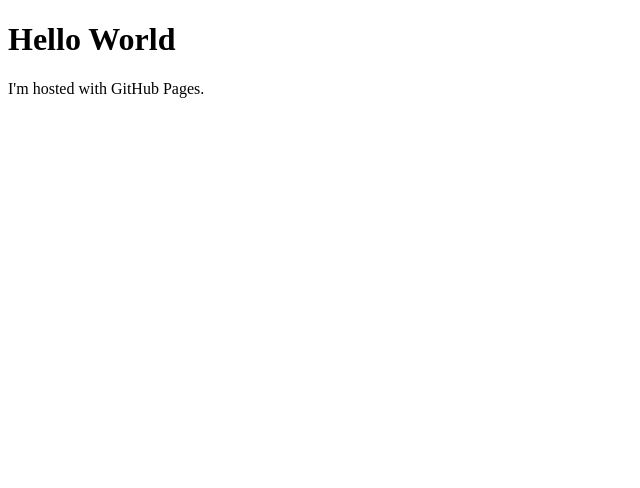
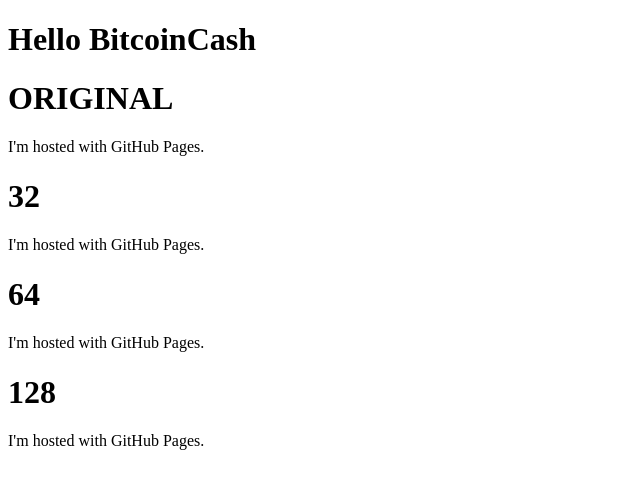
Before and after one commit to MrBudai/mrbudai.github.io, a plain HTML site: page index.html in a window 1280 px wide. Shown: the whole page, without its empty margins (0-640 px from the left). Drawn offline with Linux system fonts and the light colour scheme.

Commit message:
add work#01

```diff
--- a/index.html
+++ b/index.html
@@ -1,7 +1,14 @@
 <!DOCTYPE html>
 <html>
 <body>
-<h1>Hello World</h1>
+<h1>Hello BitcoinCash</h1>
+<h1>ORIGINAL</h1>
+<p>I'm hosted with GitHub Pages.</p>
+<h1>32</h1>
+<p>I'm hosted with GitHub Pages.</p>
+<h1>64</h1>
+<p>I'm hosted with GitHub Pages.</p>
+<h1>128</h1>
 <p>I'm hosted with GitHub Pages.</p>
 </body>
 </html>
```
Also changed, not shown: 128/c8ee10a75d3ebf51fa4008f1a796c0f984aeba58c4961b0bdc8104d680b72130.jpg (added), 32/c8ee10a75d3ebf51fa4008f1a796c0f984aeba58c4961b0bdc8104d680b72130.jpg (added), 64/c8ee10a75d3ebf51fa4008f1a796c0f984aeba58c4961b0bdc8104d680b72130.jpg (added), 1 other file.
